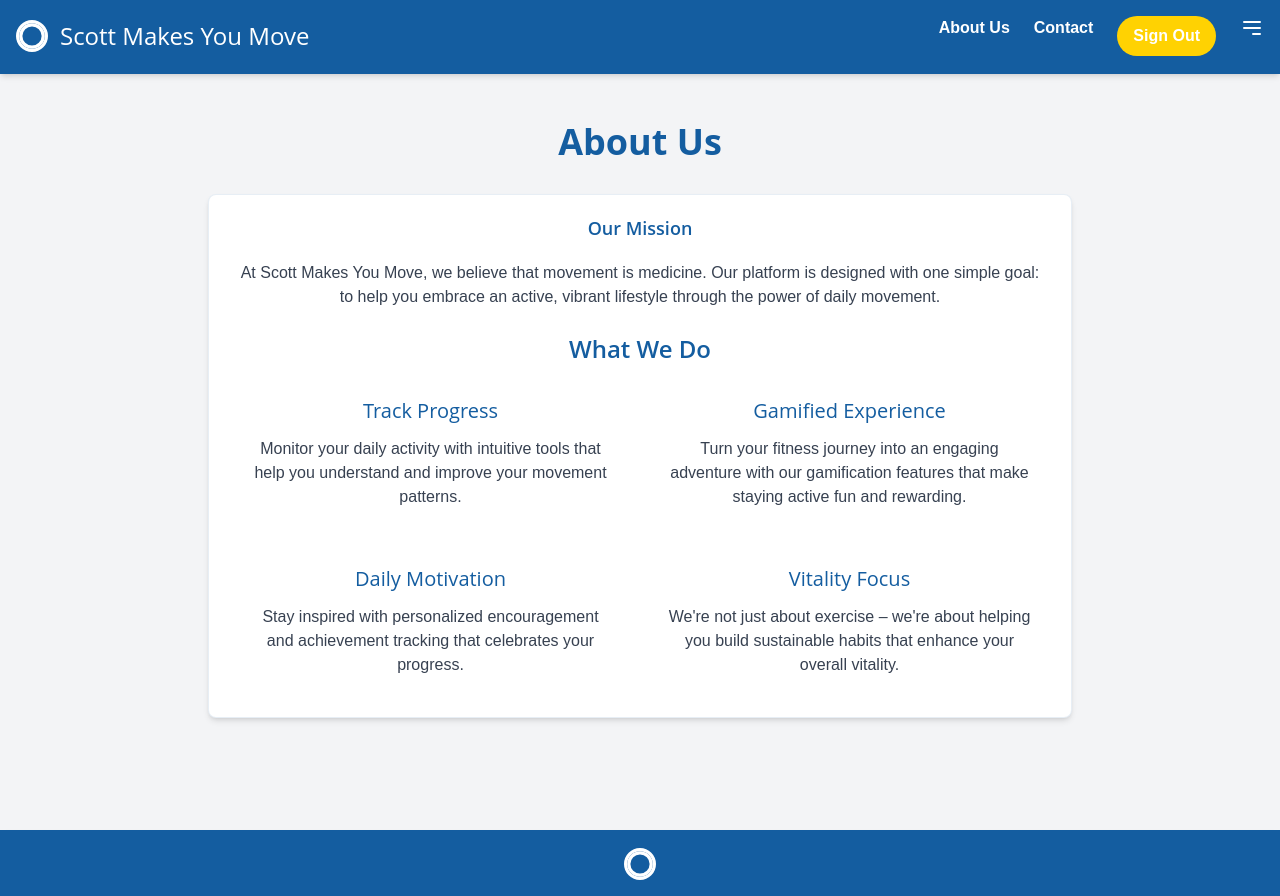
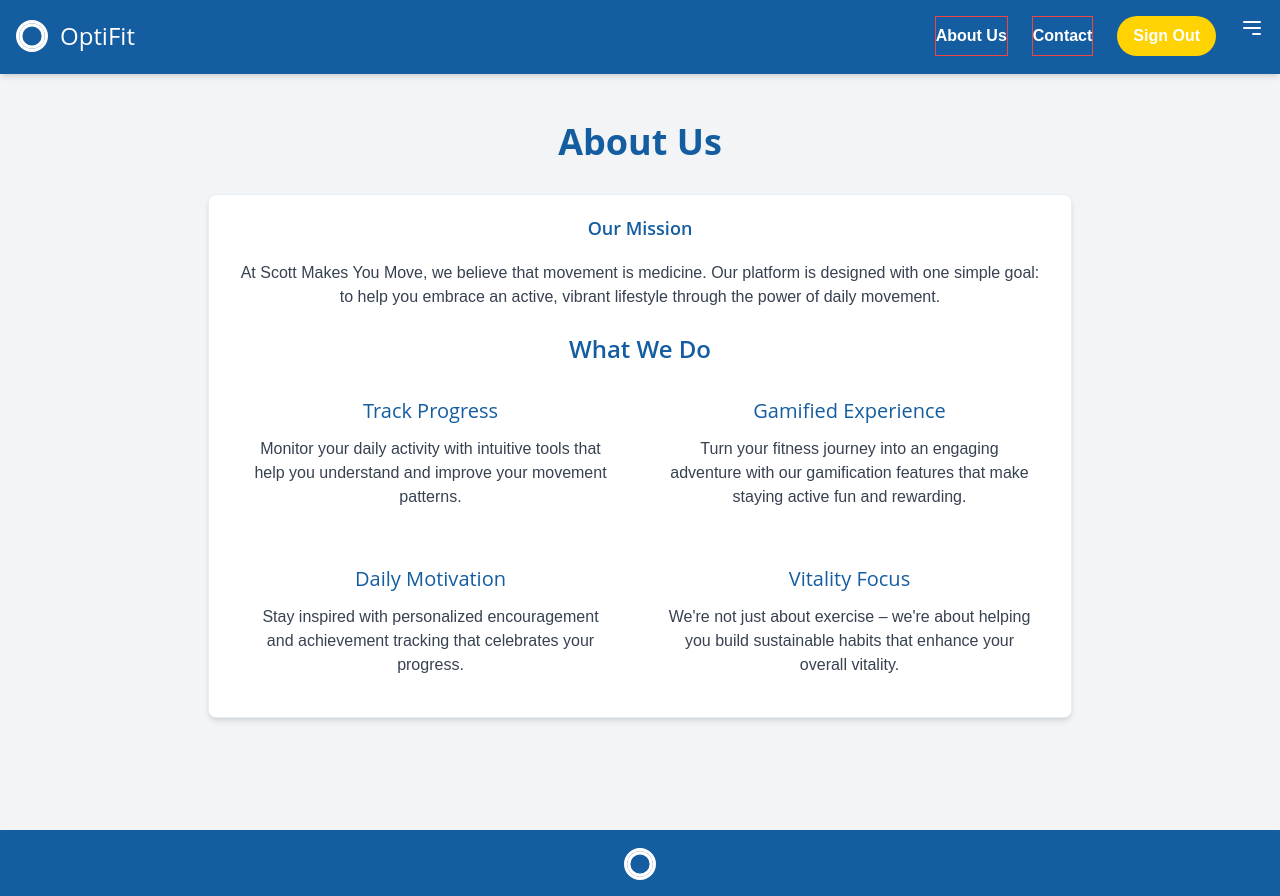
Before and after one commit to Scott-Makes-You-Move/frontend, a Next.js app: page /about in a window 1280 px wide. Built offline with nearby package versions, Linux system fonts and the light colour scheme; no server answers; sample sign-in values are in the browser's storage.

Commit message:
:sparkles: feat: simplify menu

```diff
--- a/src/components/Logo.tsx
+++ b/src/components/Logo.tsx
@@ -75,7 +75,7 @@ const Logo: React.FC<LogoProps> = ({
                 : 'text-primary'
           }`}
         >
-          Scott Makes You Move
+          OptiFit
         </span>
       )}
     </div>
--- a/src/components/Navbar.tsx
+++ b/src/components/Navbar.tsx
@@ -4,6 +4,16 @@ import React, { useState } from 'react';
 import Link from 'next/link';
 import Logo from './Logo';
 import Logout from '@/components/Logout';
+
+type NavLink = {
+  href: string;
+  label: string;
+};
+
+const navLinksData: NavLink[] = [
+  { href: '/about', label: 'About Us' },
+  { href: '/contact', label: 'Contact' },
+];
 
 const Navbar: React.FC = () => {
   const [isOpen, setIsOpen] = useState(false);
@@ -13,16 +23,19 @@ const Navbar: React.FC = () => {
   };
 
   return (
-    <header className="w-full flex justify-between items-center p-4  shadow-md z-10 border-b-2 border-primary bg-primary">
+    <header className="w-full flex justify-between items-center p-4 shadow-md z-10 border-b-2 border-primary bg-primary ">
       <Logo variant="white" size="md" showText={true} />
 
       <nav className="flex justify-center gap-6 text-background font-body font-bold">
-        <Link href="/about" className="hidden md:block hover:text-accent transition-colors">
-          About Us
-        </Link>
-        <Link href="/contact" className="hidden md:block hover:text-accent transition-colors">
-          Contact
-        </Link>
+        {navLinksData.map((link) => (
+          <Link
+            key={link.href}
+            href={link.href}
+            className="hidden md:flex md:items-center md:justify-center hover:text-accent transition-colors border border-red-500 "
+          >
+            {link.label}
+          </Link>
+        ))}
         <Logout />
         <div className="relative">
           <button className="block focus:outline-none" onClick={toggleMenu}>
```
